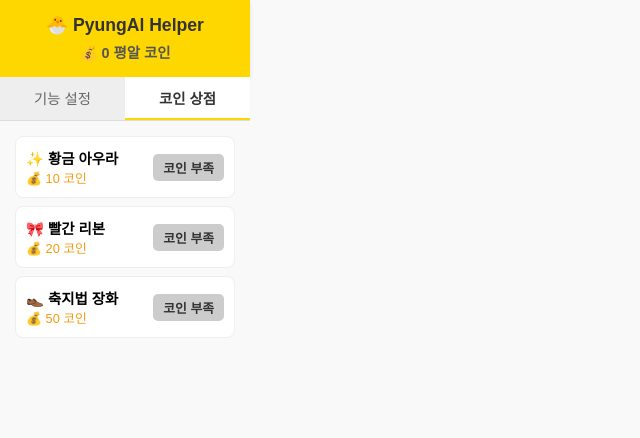
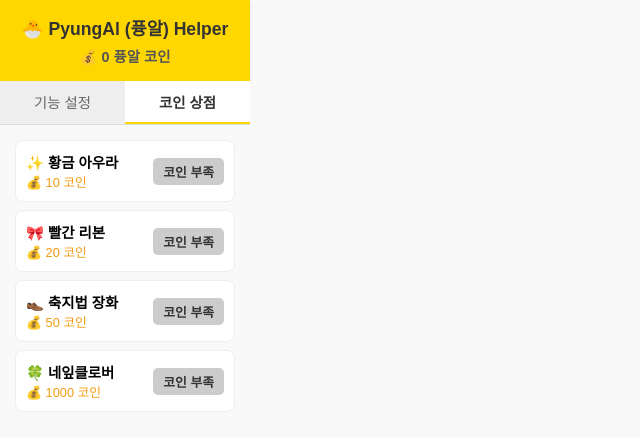
Before and after one commit to IM5K58/Pyung-Al-idle, a website built with Vite: page index.html in a window 1280 px wide. Both pictures are taken after a click on the element "코인 상점". Shown: the whole page, without its empty margins (0-640 px from the left). Built offline with nearby package versions, Linux system fonts and the light colour scheme; some packages are replaced by stand-ins of ours; no server answers.

Commit message:
feat: 네잎 클로버 추가

```diff
--- a/index.html
+++ b/index.html
@@ -94,8 +94,8 @@
 </head>
 <body>
   <div class="header">
-    <h1>🐣 PyungAl Helper</h1>
-    <div class="coin-status">💰 <span id="coin-count">0</span> 평알 코인</div>
+    <h1>🐣 PyungAl (퓽알) Helper</h1>
+    <div class="coin-status">💰 <span id="coin-count">0</span> 퓽알 코인</div>
   </div>
 
   <div class="tabs">
@@ -145,6 +145,13 @@
         </div>
         <button class="btn-buy" data-item="item-speed" data-price="50">구매</button>
       </div>
+      <div class="shop-item">
+        <div class="item-info">
+          <span class="item-name">🍀 네잎클로버</span>
+          <span class="item-price">💰 1000 코인</span>
+        </div>
+        <button class="btn-buy" data-item="item-lucky" data-price="1000">구매</button>
+      </div>
     </div>
   </div>
 
--- a/src/background/index.ts
+++ b/src/background/index.ts
@@ -83,7 +83,7 @@ async function checkGmailAPI() {
 }
 
 chrome.runtime.onInstalled.addListener(() => {
-  console.log('PyungAl Gmail Integrated Extension installed');
+  console.log('PyungAl (퓽알) Gmail Integrated Extension installed');
 });
 
 // 메시지 리스너 추가
```
Also changed, not shown: src/content/index.ts (+10 -2 lines), README.md.
